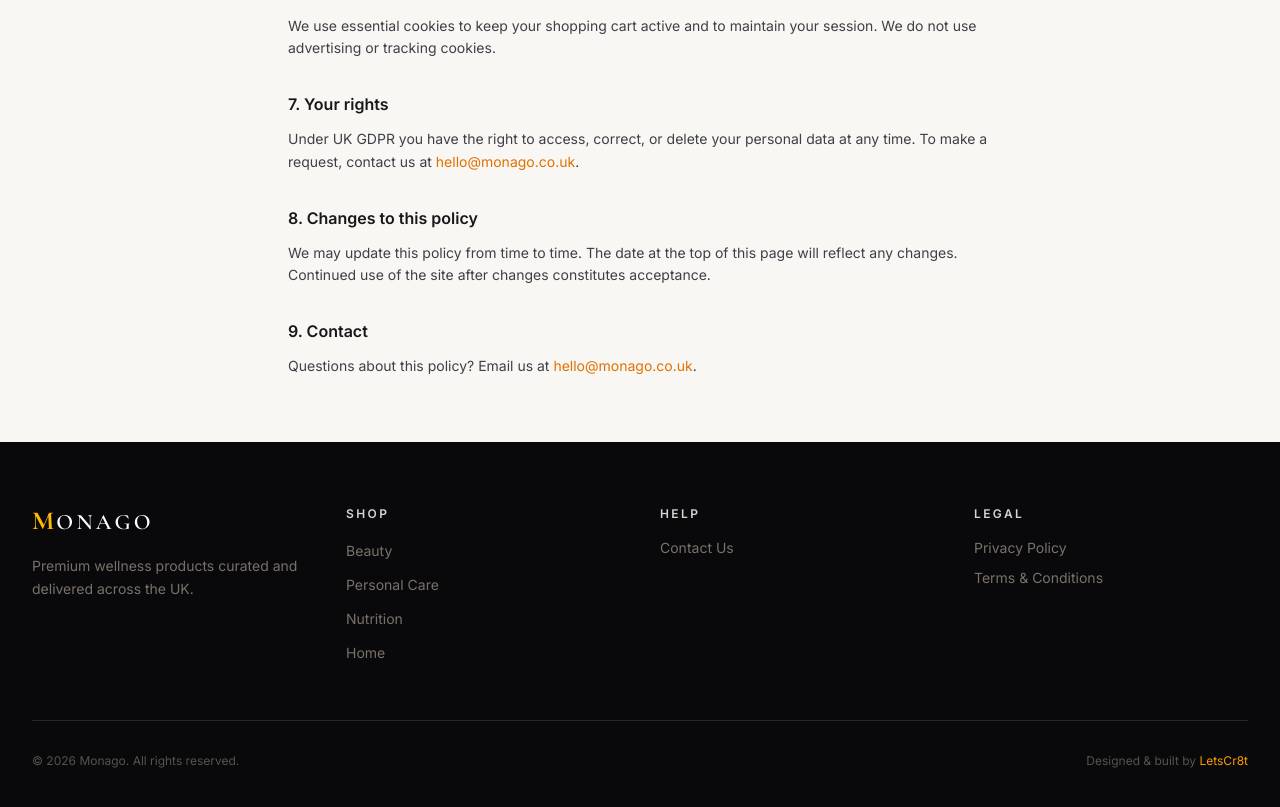
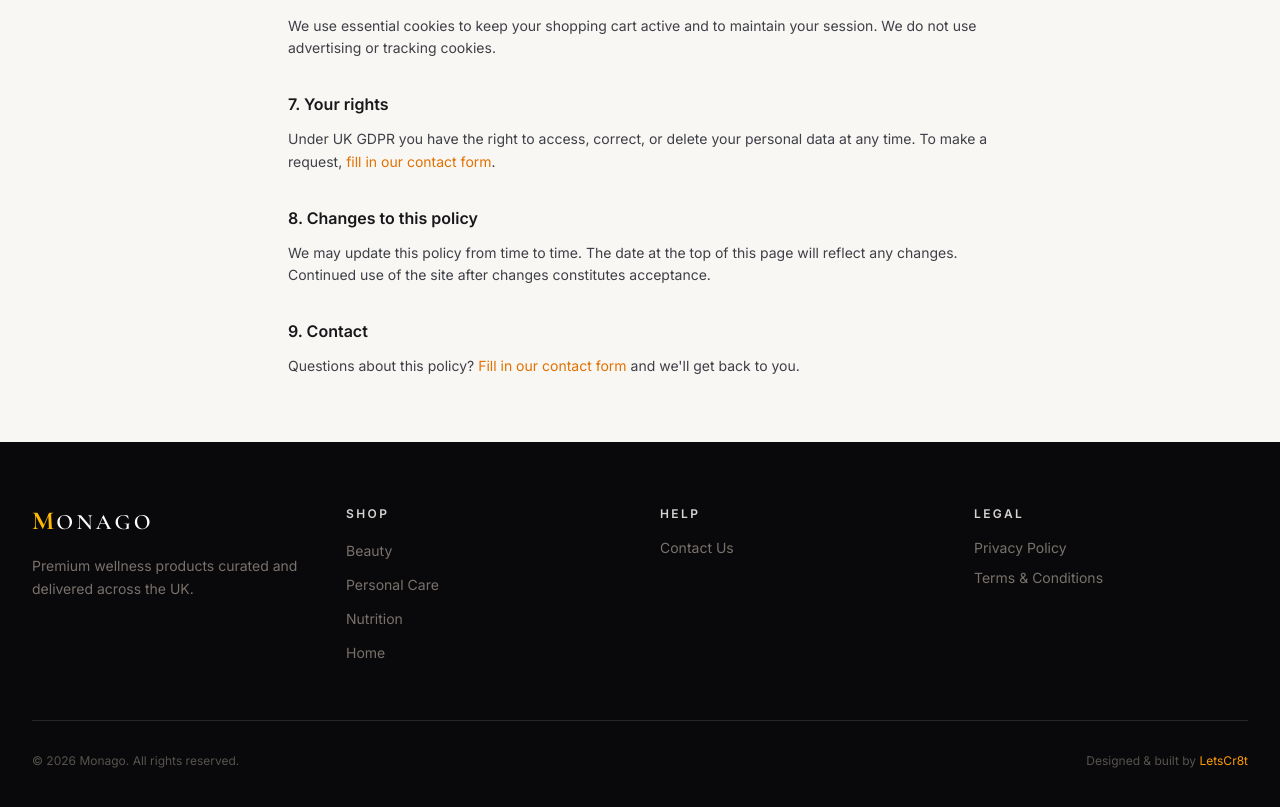
Before and after one commit to PreyeO/monago, a Next.js app: page /privacy in a window 1280 px wide. Shown: the part 983-1790 px from the top of the page. Built offline with nearby package versions, Linux system fonts and the light colour scheme.

Commit message:
feat(emails): integrate resend and email js to project

```diff
--- a/app/(store)/privacy/page.tsx
+++ b/app/(store)/privacy/page.tsx
@@ -51,7 +51,7 @@ export default function PrivacyPage() {
 
         <section>
           <h2 className="mb-3 text-base font-semibold text-zinc-900">7. Your rights</h2>
-          <p>Under UK GDPR you have the right to access, correct, or delete your personal data at any time. To make a request, contact us at <a href="mailto:hello@monago.co.uk" className="text-amber-600 hover:underline">hello@monago.co.uk</a>.</p>
+          <p>Under UK GDPR you have the right to access, correct, or delete your personal data at any time. To make a request, <a href="/contact" className="text-amber-600 hover:underline">fill in our contact form</a>.</p>
         </section>
 
         <section>
@@ -61,7 +61,7 @@ export default function PrivacyPage() {
 
         <section>
           <h2 className="mb-3 text-base font-semibold text-zinc-900">9. Contact</h2>
-          <p>Questions about this policy? Email us at <a href="mailto:hello@monago.co.uk" className="text-amber-600 hover:underline">hello@monago.co.uk</a>.</p>
+          <p>Questions about this policy? <a href="/contact" className="text-amber-600 hover:underline">Fill in our contact form</a> and we'll get back to you.</p>
         </section>
 
       </div>
--- a/app/(store)/terms/page.tsx
+++ b/app/(store)/terms/page.tsx
@@ -36,7 +36,7 @@ export default function TermsPage() {
 
         <section>
           <h2 className="mb-3 text-base font-semibold text-zinc-900">5. Returns</h2>
-          <p>You may return any item within 30 days of receipt provided it is unused and in its original packaging. To initiate a return, contact us at <a href="mailto:hello@monago.co.uk" className="text-amber-600 hover:underline">hello@monago.co.uk</a>. Refunds are processed within 5–10 business days of us receiving the returned item.</p>
+          <p>You may return any item within 30 days of receipt provided it is unused and in its original packaging. To initiate a return, <a href="/contact" className="text-amber-600 hover:underline">fill in our contact form</a>. Refunds are processed within 5–10 business days of us receiving the returned item.</p>
         </section>
 
         <section>
@@ -56,7 +56,7 @@ export default function TermsPage() {
 
         <section>
           <h2 className="mb-3 text-base font-semibold text-zinc-900">9. Contact</h2>
-          <p>For any queries, contact us at <a href="mailto:hello@monago.co.uk" className="text-amber-600 hover:underline">hello@monago.co.uk</a>.</p>
+          <p>For any queries, <a href="/contact" className="text-amber-600 hover:underline">fill in our contact form</a> and we'll get back to you.</p>
         </section>
 
       </div>
```
